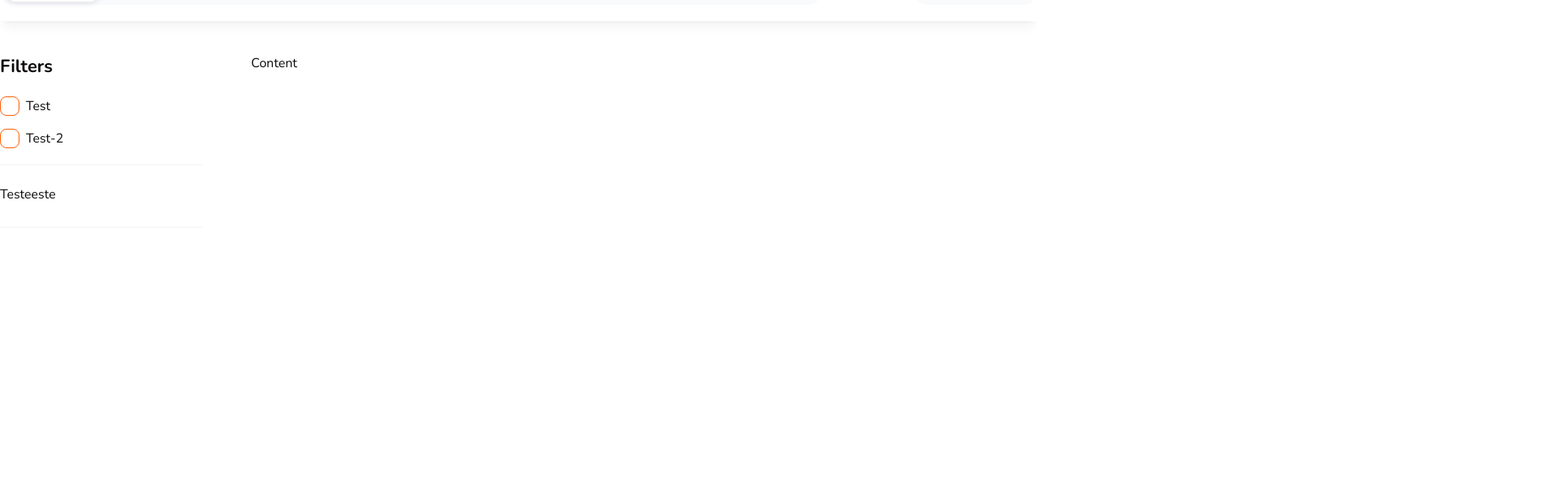
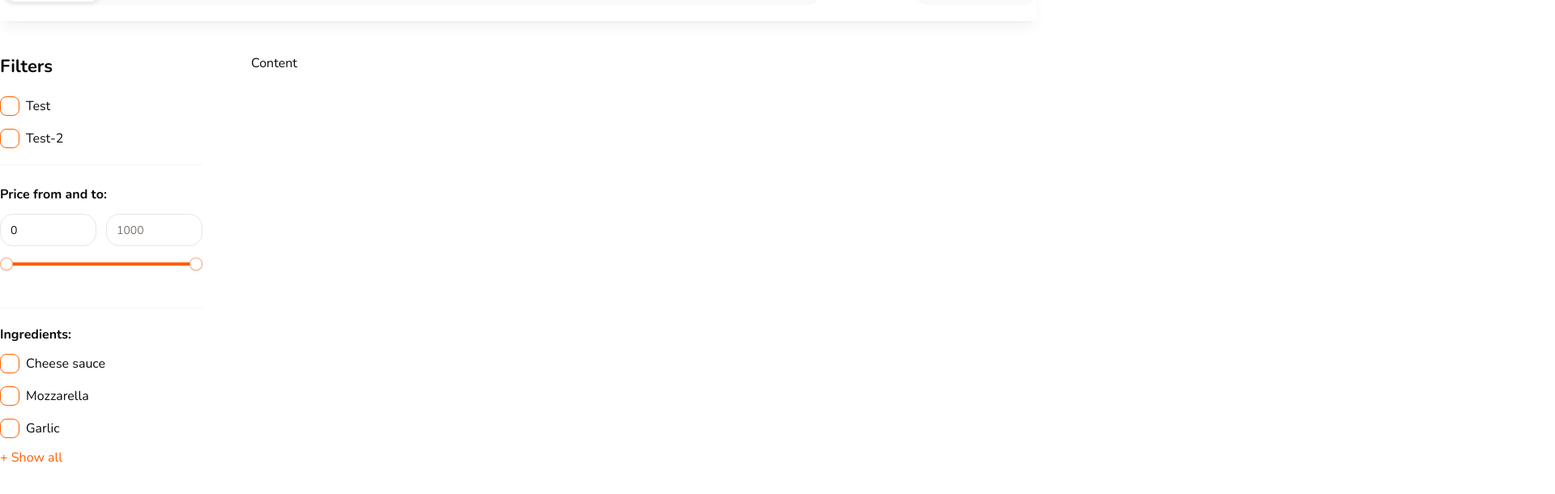
Before and after one commit to iputuagussetiawan/next-pizza, a Next.js app: page / in a window 1280 px wide. Shown: the part 244-854 px from the top of the page at 81% size, 1920 px wide, since content can reach past the window. Before the commit the page ends 800 px from the top, so only its background shows below. Built offline with nearby package versions, Linux system fonts and the light colour scheme.

Commit message:
add filter by ingredients

```diff
--- /dev/null
+++ b/components/shared/checkbox-filters-group.tsx
@@ -0,0 +1,96 @@
+'use client';
+
+import React from 'react';
+import { useSet } from 'react-use';
+
+import { FilterCheckbox, FilterChecboxProps } from './filter-checkbox';
+import { Input } from '../ui/input';
+
+type Item = FilterChecboxProps;
+
+interface Props {
+  title: string;
+  items: Item[];
+  defaultItems?: Item[];
+  limit?: number;
+  searchInputPlaceholder?: string;
+  className?: string;
+  selectedIds?: Set<string>;
+  onClickCheckbox?: (value: string) => void;
+  loading?: boolean;
+  name?: string;
+}
+
+export const CheckboxFiltersGroup: React.FC<Props> = ({
+  title,
+  items,
+  defaultItems,
+  limit = 5,
+  searchInputPlaceholder = 'Search...',
+  className,
+  selectedIds,
+  onClickCheckbox,
+  loading,
+  name,
+}) => {
+  const [showAll, setShowAll] = React.useState(false);
+  const [searchValue, setSearchValue] = React.useState('');
+
+  const filtredItems = items.filter((item) =>
+    item.text.toLowerCase().includes(searchValue.toLowerCase()),
+  );
+
+  if (loading) {
+    return (
+      <div className={className}>
+        <p className="font-bold mb-3">{title}</p>
+
+        {...Array(limit)
+          .fill(0)
+          .map((_, index) => (
+            <div key={index} className="w-full mb-4 h-6 bg-gray-200 rounded-[8px] animate-pulse" />
+          ))}
+
+        <div className="w-28 h-4 bg-gray-200 rounded-[8px] animate-pulse" />
+      </div>
+    );
+  }
+
+  return (
+    <div className={className}>
+      <p className="font-bold mb-3">{title}</p>
+
+      {showAll && (
+        <div className="mb-5">
+          <Input
+            placeholder={searchInputPlaceholder}
+            className="bg-gray-50 border-none"
+            onChange={(e) => setSearchValue(e.target.value)}
+          />
+        </div>
+      )}
+
+      <div className="flex flex-col gap-4 max-h-96 pr-2 overflow-auto scrollbar">
+        {(showAll ? filtredItems : defaultItems || filtredItems).map((item) => (
+          <FilterCheckbox
+            onCheckedChange={() => onClickCheckbox?.(item.value)}
+            checked={selectedIds?.has(item.value)}
+            key={String(item.value)}
+            value={item.value}
+            text={item.text}
+            endAdornment={item.endAdornment}
+            name={name}
+          />
+        ))}
+      </div>
+
+      {items.length > limit && (
+        <div className={showAll ? 'border-t border-t-neutral-100 mt-4' : ''}>
+          <button onClick={() => setShowAll(!showAll)} className="text-primary mt-3">
+            {showAll ? 'Hide' : '+ Show all'}
+          </button>
+        </div>
+      )}
+    </div>
+  );
+};
--- a/components/shared/flters.tsx
+++ b/components/shared/flters.tsx
@@ -1,4 +1,7 @@
 
+import { Input } from "../ui/input";
+import { RangeSlider } from "../ui/range-slider";
+import { CheckboxFiltersGroup } from "./checkbox-filters-group";
 import { FilterCheckbox } from "./filter-checkbox";
 import { Title } from "./title";
 
@@ -17,8 +20,61 @@ export const Filters:React.FC<Props>=({className})=>{
             </div>
 
             <div className="mt-5 border-y border-y-neutral-100 py-6 pb-7">
-                Testeeste
+                <p className="font-bold mb-3">Price from and to:</p>
+                <div className="flex gap-3 mb-5">
+                    <Input type="number" placeholder="0" min={0} max={30000} defaultValue={0}/>
+                    <Input type="number"  min={100} max={30000} placeholder="1000"/>
+                </div>
+                <RangeSlider min={100} max={500} step={10} value={[0,5000]} />
             </div>
+            <CheckboxFiltersGroup
+                title="Ingredients:"
+                className="mt-5"
+                limit={3}
+                defaultItems={[
+                    {
+                        text:'Cheese sauce',
+                        value:'1'
+                    },
+                    {
+                        text:'Mozzarella',
+                        value:'2'
+                    },
+                    {
+                        text:'Garlic',
+                        value:'3'
+                    },
+                ]}
+
+                items={[
+                    {
+                        text:'Cheese sauce',
+                        value:'1'
+                    },
+                    {
+                        text:'Mozzarella',
+                        value:'2'
+                    },
+                    {
+                        text:'Garlic',
+                        value:'3'
+                    },
+                    {
+                        text:'Pickled cucumbers',
+                        value:'4'
+                    },
+                    {
+                        text:'Red onion',
+                        value:'5'
+                    },
+                    {
+                        text:'Tomatoes',
+                        value:'6'
+                    },
+
+
+                ]}
+            />
         </div>
     );
 };
--- /dev/null
+++ b/components/ui/range-slider.tsx
@@ -0,0 +1,71 @@
+'use client';
+
+import React from 'react';
+import * as SliderPrimitive from '@radix-ui/react-slider';
+
+import { cn } from '@/lib/utils';
+
+type SliderProps = {
+    className?: string;
+    min: number;
+    max: number;
+    step: number;
+    formatLabel?: (value: number) => string;
+    value?: number[] | readonly number[];
+    onValueChange?: (values: number[]) => void;
+};
+
+const RangeSlider = React.forwardRef(
+  (
+    { className, min, max, step, formatLabel, value, onValueChange, ...props }: SliderProps,
+    ref,
+  ) => {
+    const initialValue = Array.isArray(value) ? value : [min, max];
+    const [localValues, setLocalValues] = React.useState(initialValue);
+
+    React.useEffect(() => {
+      // Update localValues when the external value prop changes
+      setLocalValues(Array.isArray(value) ? value : [min, max]);
+    }, [min, max, value]);
+
+    const handleValueChange = (newValues: number[]) => {
+      setLocalValues(newValues);
+      if (onValueChange) {
+        onValueChange(newValues);
+      }
+    };
+
+    return (
+      <SliderPrimitive.Root
+        ref={ref as React.RefObject<HTMLDivElement>}
+        min={min}
+        max={max}
+        step={step}
+        value={localValues}
+        onValueChange={handleValueChange}
+        className={cn('relative flex w-full touch-none select-none mb-6 items-center', className)}
+        {...props}>
+        <SliderPrimitive.Track className="relative h-1 w-full grow overflow-hidden rounded-full bg-primary/20">
+          <SliderPrimitive.Range className="absolute h-full bg-primary" />
+        </SliderPrimitive.Track>
+        {localValues.map((value, index) => (
+          <React.Fragment key={index}>
+            <div
+              className="absolute text-center"
+              style={{
+                left: `calc(${((value - min) / (max - min)) * 100}% + 0px)`,
+                top: `10px`,
+              }}>
+              <span className="text-sm">{formatLabel ? formatLabel(value) : value}</span>
+            </div>
+            <SliderPrimitive.Thumb className="block h-4 w-4 rounded-full border border-primary/50 bg-white shadow transition-colors focus-visible:outline-none focus-visible:ring-1 focus-visible:ring-ring disabled:pointer-events-none disabled:opacity-50" />
+          </React.Fragment>
+        ))}
+      </SliderPrimitive.Root>
+    );
+  },
+);
+
+RangeSlider.displayName = SliderPrimitive.Root.displayName;
+
+export { RangeSlider };
```
